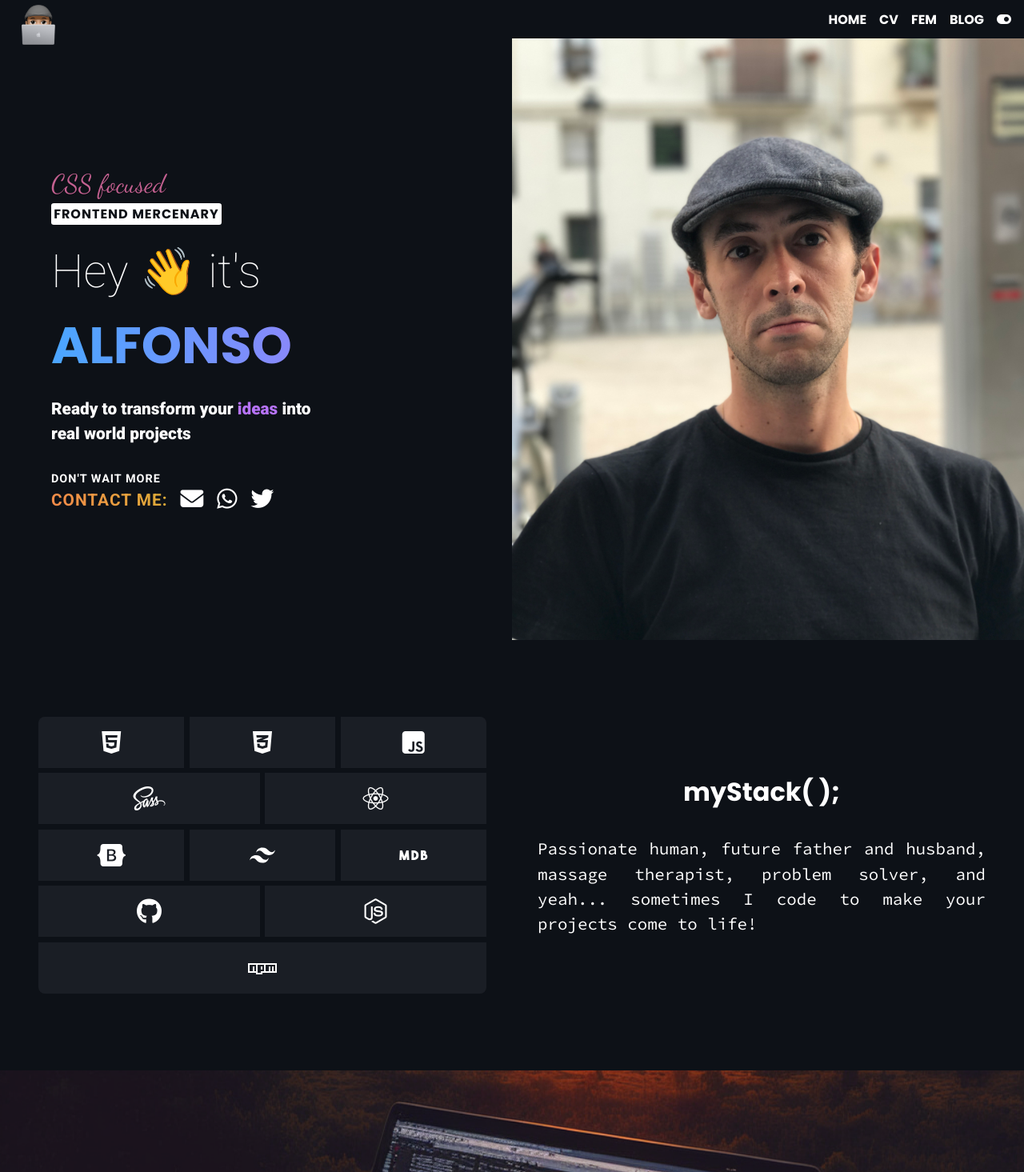
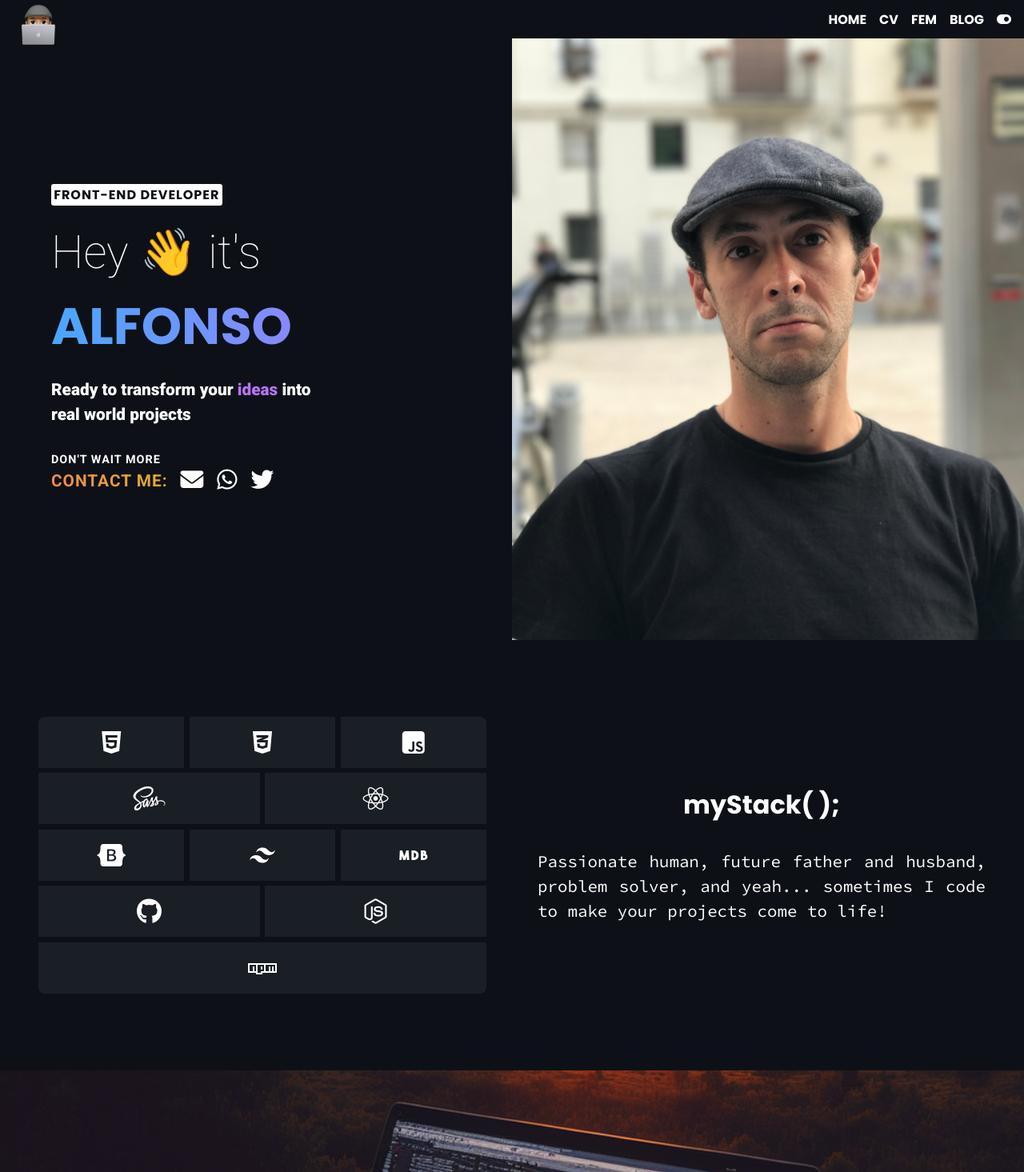
Before and after one commit to Foparty/OLDPERSONALSITE-REACT_ROUTER, a React (Vite) app: page / in a window 1280 px wide. Shown: the top 1465 px of the page at 80% size. Built offline with nearby package versions, Linux system fonts and the light colour scheme; the HTML template or start-up script is replaced by a standard one.

Commit message:
few landing page changes

```diff
--- a/src/Components/Knowntech.jsx
+++ b/src/Components/Knowntech.jsx
@@ -88,8 +88,8 @@ const Knowntech = () => {
           <div className="content-tech">
             <h2 className="title">myStack( );</h2>
             <p className="code">
-              Passionate human, future father and husband, massage therapist, problem solver, and
-              yeah... sometimes I code to make your projects come to life!
+              Passionate human, future father and husband, problem solver, and yeah... sometimes I
+              code to make your projects come to life!
             </p>
           </div>
         </div>
--- a/src/Components/Landing.jsx
+++ b/src/Components/Landing.jsx
@@ -9,8 +9,8 @@ const Landing = () => {
       <div className="container">
         <div className="content-container">
           <div className="pill-container">
-            <p className="pill-over">CSS focused</p>
-            <p className="pill">frontend mercenary</p>
+            {/* <p className="pill-over">CSS focused</p> */}
+            <p className="pill">front-end developer</p>
           </div>
           <div className="title-text">
             <h1>Hey 👋 it&apos;s</h1>
```
